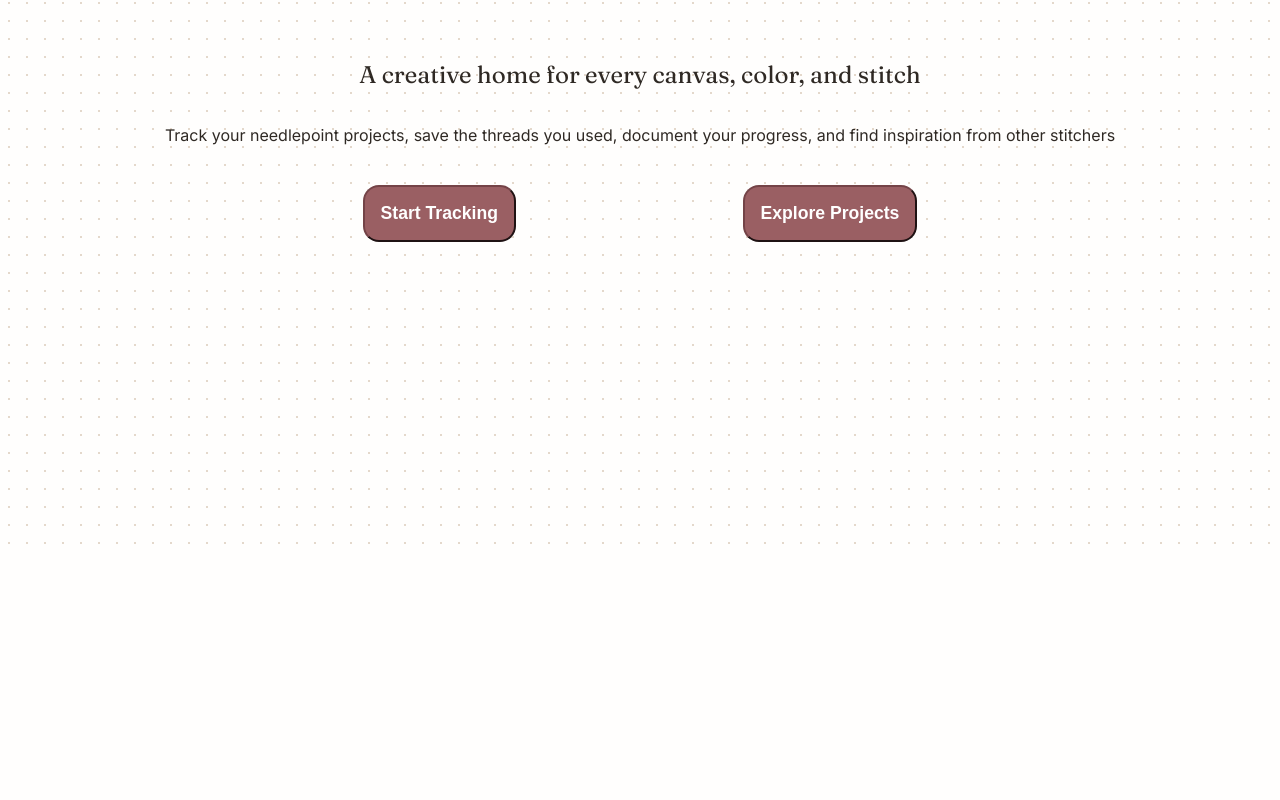
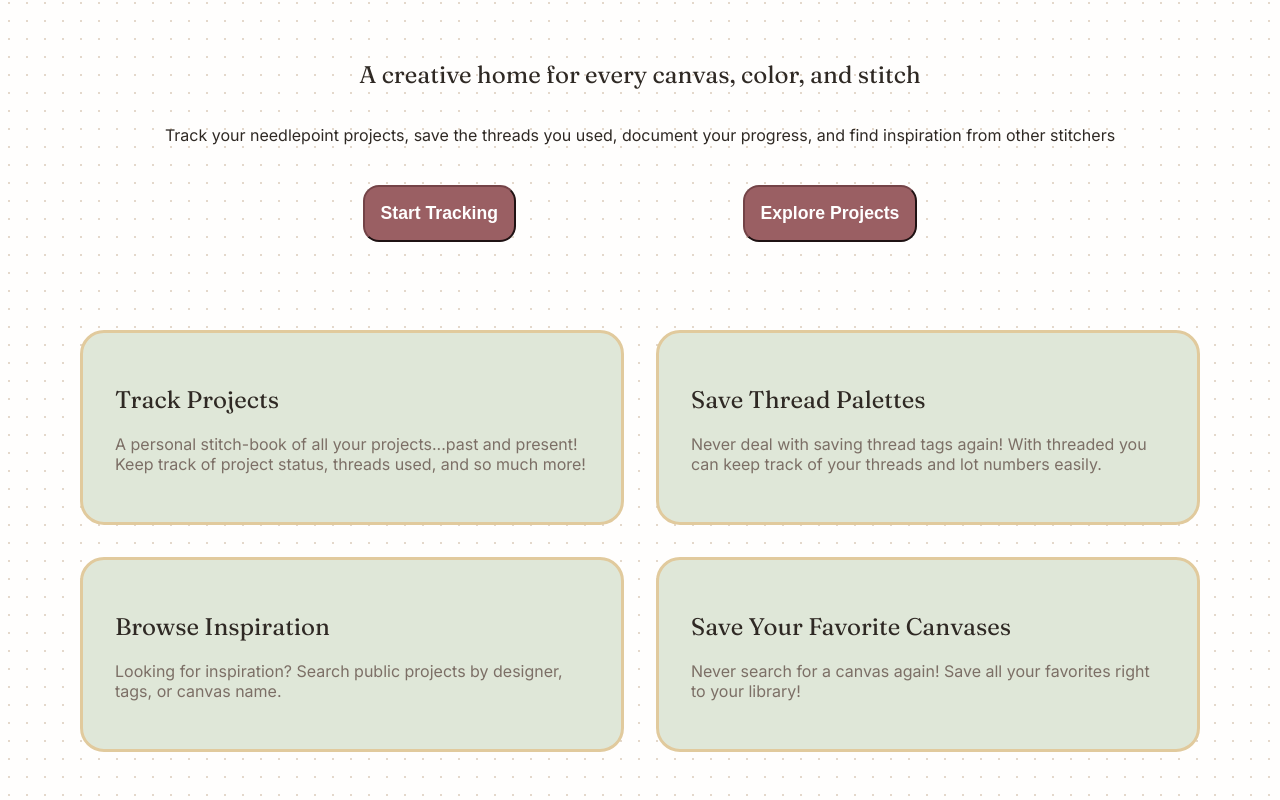
Before and after one commit to claireweber12/threaded, a React (Vite) app: page / in a window 1280 px wide. Shown: the part 240-1040 px from the top of the page. Before the commit the page ends 800 px from the top, so only its background shows below. Built offline with nearby package versions, Linux system fonts and the light colour scheme.

Commit message:
add more content to home page

```diff
--- a/src/pages/Home.jsx
+++ b/src/pages/Home.jsx
@@ -1,5 +1,7 @@
+import {useNavigate} from 'react-router-dom';
 
 function Home(){
+    const navigate = useNavigate();
     return(
        <div className='section homepage page' >
             <div className='home-text'>
@@ -10,8 +12,27 @@ function Home(){
                 </p>
             </div>
             <div className="home-buttons-container">
-                <button className='home-button' type='button'>Start Tracking</button>
-                <button className='home-button' type='button'>Explore Projects</button>
+                <button className='home-button' onClick={() => navigate('./new-project')} type='button'>Start Tracking</button>
+                <button className='home-button' type='button' onClick={() => navigate('./explore')}>Explore Projects</button>
+            </div>
+            <div className='feature-cards'>
+                <div className='feature-card'>
+                    <h2>Track Projects</h2>
+                    <p>A personal stitch-book of all your projects...past and present! Keep track of project status, threads used, and so much more!</p>
+                </div>
+                <div className='feature-card'>
+                    <h2>Save Thread Palettes</h2>
+                    <p>Never deal with saving thread tags again! With threaded you can keep track of your threads and lot numbers easily. </p>
+                </div>
+                <div className='feature-card'>
+                    <h2>Browse Inspiration</h2>
+                    <p>Looking for inspiration? Search public projects by designer, tags, or canvas name.</p>
+                </div>
+                <div className='feature-card'>
+                    <h2>Save Your Favorite Canvases</h2>
+                    <p>Never search for a canvas again! Save all your favorites right to your library!</p>
+                </div>
+
             </div>
        </div>
     )
--- a/src/styles/home.css
+++ b/src/styles/home.css
@@ -16,3 +16,26 @@
 .homepage #title{
   font-size:4rem;
 }
+
+.feature-cards{
+  display:grid;
+  grid-template-columns: 1fr 1fr;
+  grid-template-rows: 1fr 1fr;
+  gap:2rem;
+  padding-top: 4rem;
+}
+
+.feature-card{
+  background-color:var(--sage-soft);
+  border: 3px solid var(--gold);
+  border-radius: var(--radius-lg);
+  padding:2rem;
+}
+
+.feature-card h2{
+  color: var(--text);
+}
+
+.feature-card p{
+  color: var(--text-light);
+}
```
